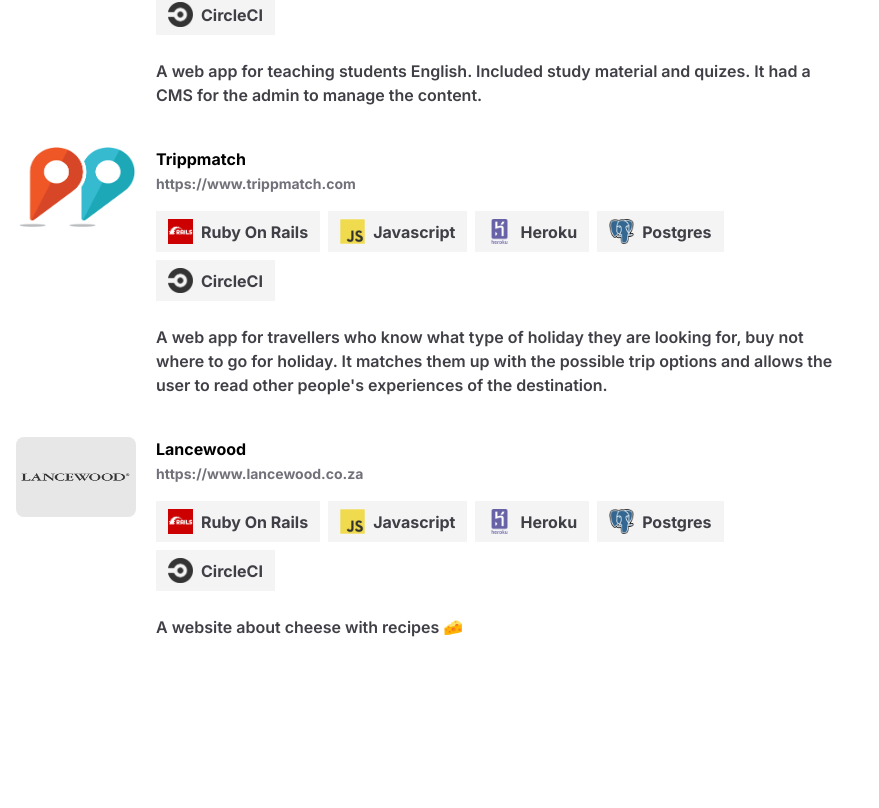
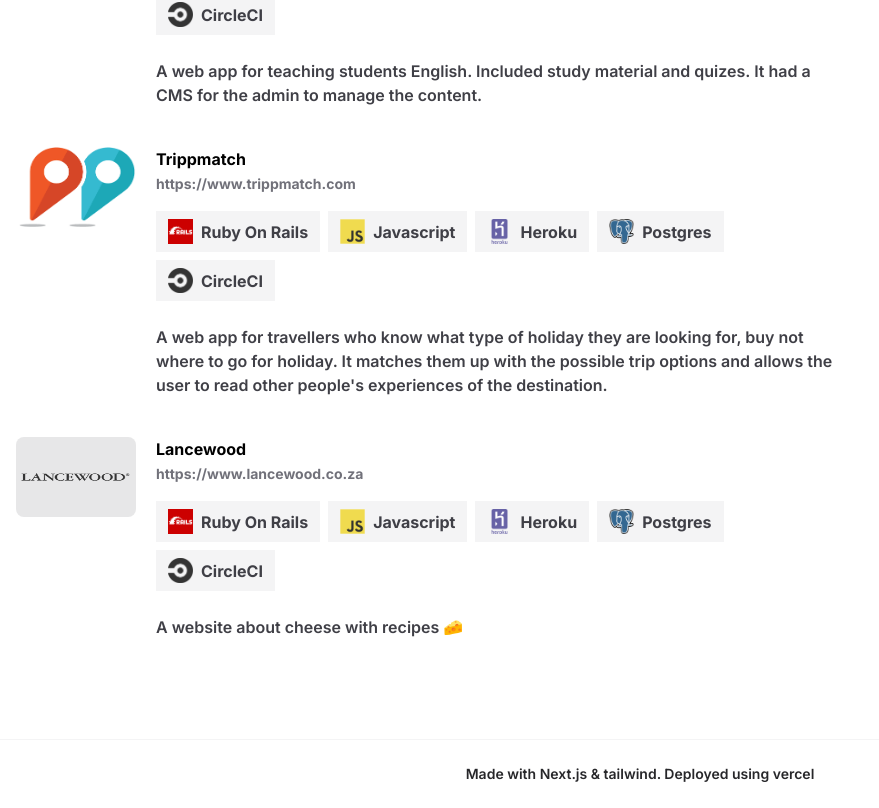
Before and after one commit to rvermootenct/portfolio, a Next.js app: page / in a window 1280 px wide. Shown: the part 5034-5842 px from the top of the page, without its empty margins (0-879 px from the left). Before the commit the page ends 5741 px from the top, so only its background shows below. Built offline with nearby package versions, Linux system fonts and the light colour scheme.

Commit message:
feat: add footer

```diff
--- a/src/app/page.tsx
+++ b/src/app/page.tsx
@@ -4,9 +4,11 @@
 import Skills from "@/components/Skills";
 import WorkHistory from "@/components/WorkHistory";
 import Projects from "@/components/Projects";
+import Footer from "@/components/Footer";
 
 export default function Home() {
   return (
+    <>
       <main className="max-w-screen-xl w-full mx-auto px-4">
         <div className="mt-20">
           <Header />
@@ -17,5 +19,7 @@
           <Projects />
         </div>
       </main>
+      <Footer />
+    </>
   )
 }
--- /dev/null
+++ b/src/components/Footer.tsx
@@ -0,0 +1,11 @@
+const Footer = () => {
+  return (
+    <footer className="border-t border-t-zinc-100 dark:border-t-zinc-800 mt-8">
+      <div className="max-w-screen-xl mx-auto px-4 py-6">
+        <p className="text-sm font-semibold text-center text-zinc-800 dark:text-zinc-400">Made with Next.js & tailwind. Deployed using vercel</p>
+      </div>
+    </footer>
+  )
+}
+
+export default Footer
```
Lines whose indentation alone changed are shown as unchanged.
